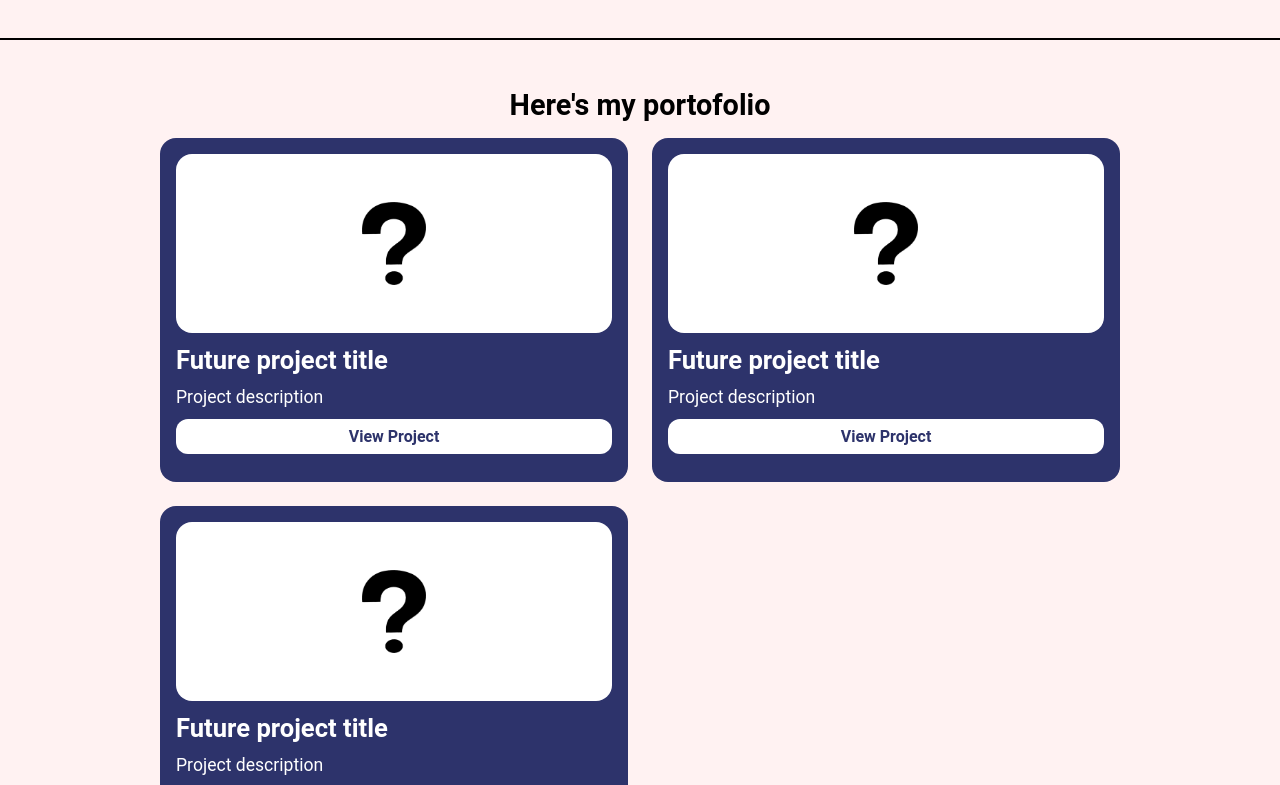
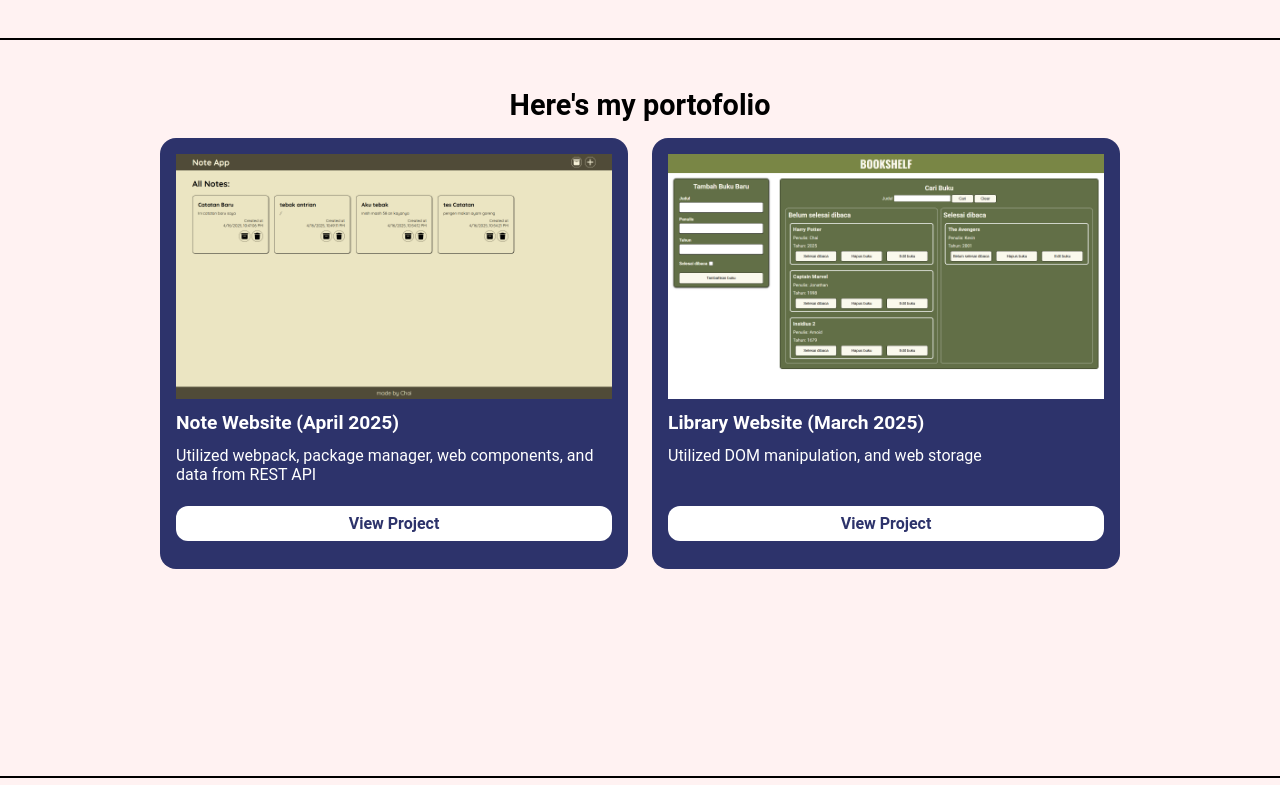
Before and after one commit to chailykevin/portofolio-react, a React (Vite) app: page / in a window 1280 px wide. Shown: the part 1360-2145 px from the top of the page. Built offline with nearby package versions, Linux system fonts and the light colour scheme.

Commit message:
Using data for portofolios

```diff
--- a/src/App.css
+++ b/src/App.css
@@ -19,6 +19,10 @@ h3 {
   font-size: 1.6rem;
 }
 
+h4 {
+  font-size: 1.2rem;
+}
+
 p {
   font-size: 1.1rem;
 }
--- a/src/components/PortoCard/PortoCard.css
+++ b/src/components/PortoCard/PortoCard.css
@@ -9,7 +9,7 @@
 
 .porto img {
   align-self: center;
-  width: 64px;
+  width: inherit;
 }
 
 .porto-image {
@@ -18,7 +18,7 @@
   border-radius: 16px;
   display: flex;
   justify-content: center;
-  padding-block: 48px;
+  /* padding-block: 48px; */
 }
 
 .portoInformation {
@@ -39,4 +39,10 @@
   padding: 8px 12px;
   text-align: center;
   border-radius: 12px;
+  cursor: pointer;
 }
+
+p.description {
+  font-size: 1rem;
+  min-height: 3rem;
+}
--- a/src/components/PortoCard/PortoCard.jsx
+++ b/src/components/PortoCard/PortoCard.jsx
@@ -1,17 +1,23 @@
 import "./PortoCard.css";
 import questionMark from "../../assets/questionmark.png";
 
-export default function PortoCard() {
+export default function PortoCard({ title, description, imgSrc = "" }) {
+  function handleClick() {
+    alert("The portofolio isn't available online.");
+  }
+
   return (
     <>
       <div className="porto">
         <div className="porto-image">
-          <img src={questionMark} alt="" />
+          <img src={imgSrc === "" ? questionMark : imgSrc} alt="" />
         </div>
         <div className="portoInformation">
-          <h3>Future project title</h3>
-          <p>Project description</p>
-          <a href="#">View Project</a>
+          <h4>{title === "" ? "Future project title" : title}</h4>
+          <p className="description">
+            {description === "" ? "Future project description" : description}
+          </p>
+          <a onClick={handleClick}>View Project</a>
         </div>
       </div>
     </>
--- a/src/components/Portofolio/Portofolio.jsx
+++ b/src/components/Portofolio/Portofolio.jsx
@@ -1,4 +1,5 @@
 import "./Portofolio.css";
+import portofolioData from "../../data/portofolio.js";
 
 import PortoCard from "../PortoCard/PortoCard.jsx";
 
@@ -7,9 +8,16 @@ export default function Portofolio() {
     <article id="portofolio">
       <h2>Here's my portofolio</h2>
       <div id="portos">
-        <PortoCard />
-        <PortoCard />
-        <PortoCard />
+        {portofolioData.map((portofolio) => {
+          return (
+            <PortoCard
+              key={portofolio.id}
+              title={portofolio.projectTitle}
+              description={portofolio.projectDescription}
+              imgSrc={portofolio.projectImg}
+            />
+          );
+        })}
       </div>
     </article>
   );
--- a/src/data/portofolio.js
+++ b/src/data/portofolio.js
@@ -4,13 +4,13 @@ const portofolioData = [
     projectTitle: "Note Website (April 2025)",
     projectDescription:
       "Utilized webpack, package manager, web components, and data from REST API",
-    projectImg: "",
+    projectImg: "/src/assets/ProjectNotes.png",
   },
   {
     id: "2",
     projectTitle: "Library Website (March 2025)",
     projectDescription: "Utilized DOM manipulation, and web storage",
-    projectImg: "",
+    projectImg: "src/assets/WebsiteBookshelf.png",
   },
 ];
 
```
Also changed, not shown: src/assets/ProjectNotes.png (added), src/assets/WebsiteBookshelf.png (added).
